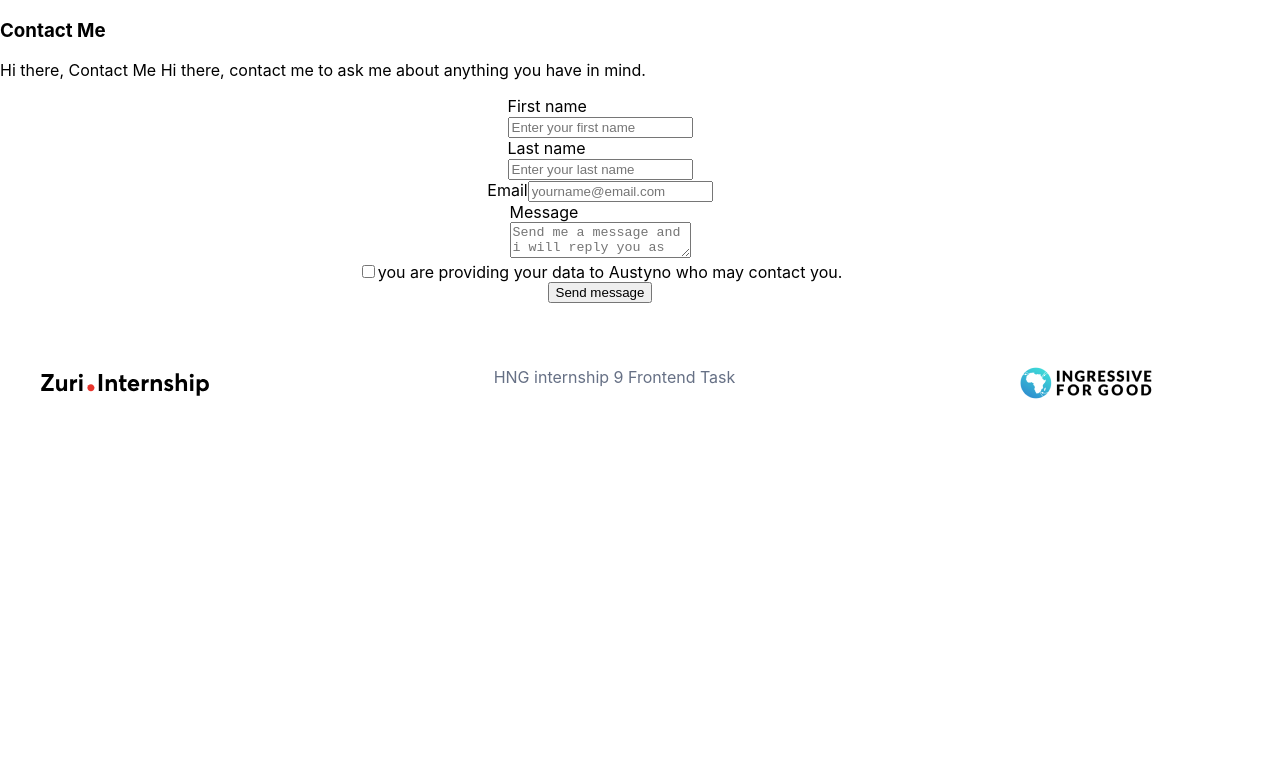
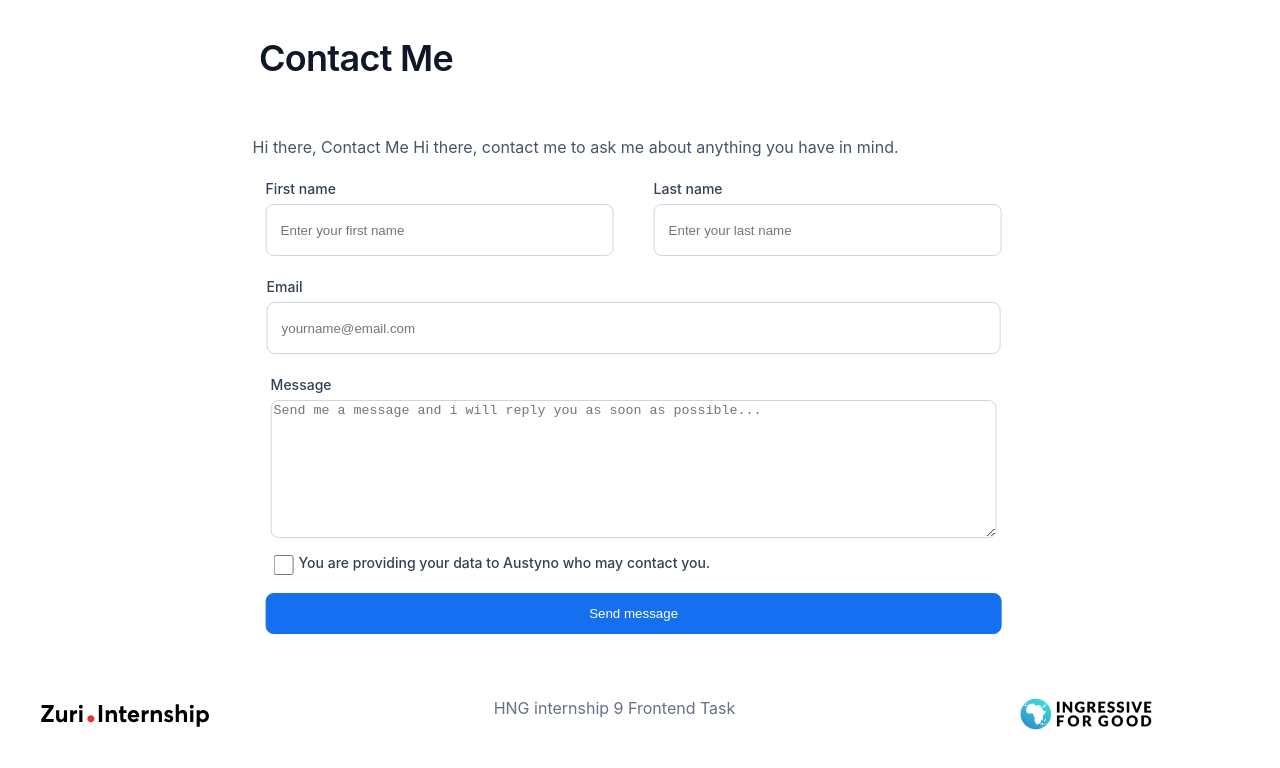
Before and after one commit to austynomilan/links_tree, a React (Create React App) app in the folder link_tree/: page /contact in a window 1280 px wide. Shown: the top 768 px of the page. Built offline with nearby package versions, Linux system fonts and the light colour scheme.

Commit message:
style: form styling updated

```diff
--- a/link_tree/src/Components/form.jsx
+++ b/link_tree/src/Components/form.jsx
@@ -5,6 +5,11 @@ function Form () {
   return (
     <React.Fragment>
       <form action='' method='post' id='form'>
+        <h3>Contact Me</h3>
+        <p>
+          Hi there, Contact Me Hi there, contact me to ask me about anything you
+          have in mind.
+        </p>
         <div className='identification'>
           <section className='firstName'>
             <label htmlFor='firstName'>First name</label>
@@ -29,6 +34,7 @@ function Form () {
 
         <div className='Email'>
           <label htmlFor='email'>Email</label>
+          <br />
           <input type='text' placeholder='yourname@email.com' id='email' />
           <br />
         </div>
@@ -43,10 +49,10 @@ function Form () {
           ></textarea>
         </div>
 
-        <div className='checkBox'>
+        <div className='checkBoxs'>
           <input type='checkbox' name='checkbox' id='CheckBox' />
           <label htmlFor='checkBox'>
-            you are providing your data to Austyno who may contact you.
+            You are providing your data to Austyno who may contact you.
           </label>
         </div>
 
--- a/link_tree/src/Pages/contact.js
+++ b/link_tree/src/Pages/contact.js
@@ -1,6 +1,8 @@
 import React from 'react'
 import Footer from "../Components/footer";
 import Form from '../Components/form';
+import "../form.css";
+
 
 
 
@@ -9,11 +11,6 @@ const Contact = () => {
   return (
     <React.Fragment>
       <div className='contactContainer'>
-        <h3>Contact Me</h3>
-        <p>
-          Hi there, Contact Me Hi there, contact me to ask me about anything you
-          have in mind.
-        </p>
         <Form />
       </div>
       <Footer />
--- /dev/null
+++ b/link_tree/src/contact.css
@@ -0,0 +1,9 @@
+.contactContainer{
+    max-width: 720px;
+    width: 100%;
+    display: flex;
+    justify-content: center;
+    align-items: center;
+    flex-direction: column;
+    transform: translateX(38%);
+}
--- a/link_tree/src/form.css
+++ b/link_tree/src/form.css
@@ -1,9 +1,112 @@
 #form{
-     max-width: 600px;
-     width: 100%;
     display: flex;
     justify-content: center;
     align-items: center;
-    transform: translateX(50%);
    flex-direction: column;
 }
+
+.identification{
+    display: flex;
+    flex-direction: row;
+    width: 100%;
+    justify-content: space-between;
+}
+
+#form input{
+    margin: 5px 0 20px 0;
+}
+
+#form input:focus{
+    outline: 1px solid #1570EF;
+}
+
+.identification input{
+    width: 318px;
+    height: 30px;
+    border-radius: 8px;
+    border: 1px solid #D0D5DD;
+    padding: 10px 14px;
+}
+
+.Email input{
+    width: 44rem;
+    height: 30px;
+     border-radius: 8px;
+    border: 1px solid #D0D5DD;
+    padding: 10px 14px;
+}
+
+textarea{
+    width: 720px;
+    height: 132px;
+    border: 1px solid #D0D5DD;
+     border-radius: 8px;
+     margin: 5px 0 10px 0;
+}
+
+textarea:focus{
+    outline: 1px solid #1570EF;
+}
+
+button{
+    width: 46rem;
+    background: #1570EF;
+    color: #fff;
+    border: 1px solid #1570EF;
+    box-shadow: 0px 1px 2px rgba(16, 24, 40, 0.05);
+    border-radius: 8px;
+    padding: 12px 20px;
+    margin-top: 20px;
+}
+
+button:hover{
+    background-color: #3d77c7;
+}
+
+button:active{
+    transform: scale(0.98);
+}
+
+#form .checkBoxs{
+    position: relative;
+    width: 600px;
+
+}
+#form .checkBoxs label{
+  margin-left: -35px;
+}
+
+#form .checkBoxs input{
+    position: absolute;
+    left: -60px;
+    top: -10%;
+    margin-right: 10px;
+    width: 20px;
+    height: 20px;
+    border: 1px solid #D0D5DD;
+    border-radius: 6px;
+}
+
+#form h3{
+    margin-left: -555px;
+    font-weight: 600;
+    font-size: 36px;
+    line-height: 44px;
+    letter-spacing: -0.02em;
+    color: #101828;
+}
+
+#form p{
+    margin-left: -116px;
+    font-weight: 400;
+    font-size: 16px;
+    line-height: 30px;
+    color: #475467
+}
+
+#form label{
+    font-weight: 500;
+    font-size: 14px;
+    line-height: 20px;
+    color: #344054;
+}
--- a/link_tree/src/index.js
+++ b/link_tree/src/index.js
@@ -4,7 +4,7 @@ import './index.css';
 import App from './App'
 import Contact from './Pages/contact'
 import './App.css'
-import './form.css'
+import "./contact.css";
 import { BrowserRouter, Route, Routes, } from "react-router-dom";
 
 
```
